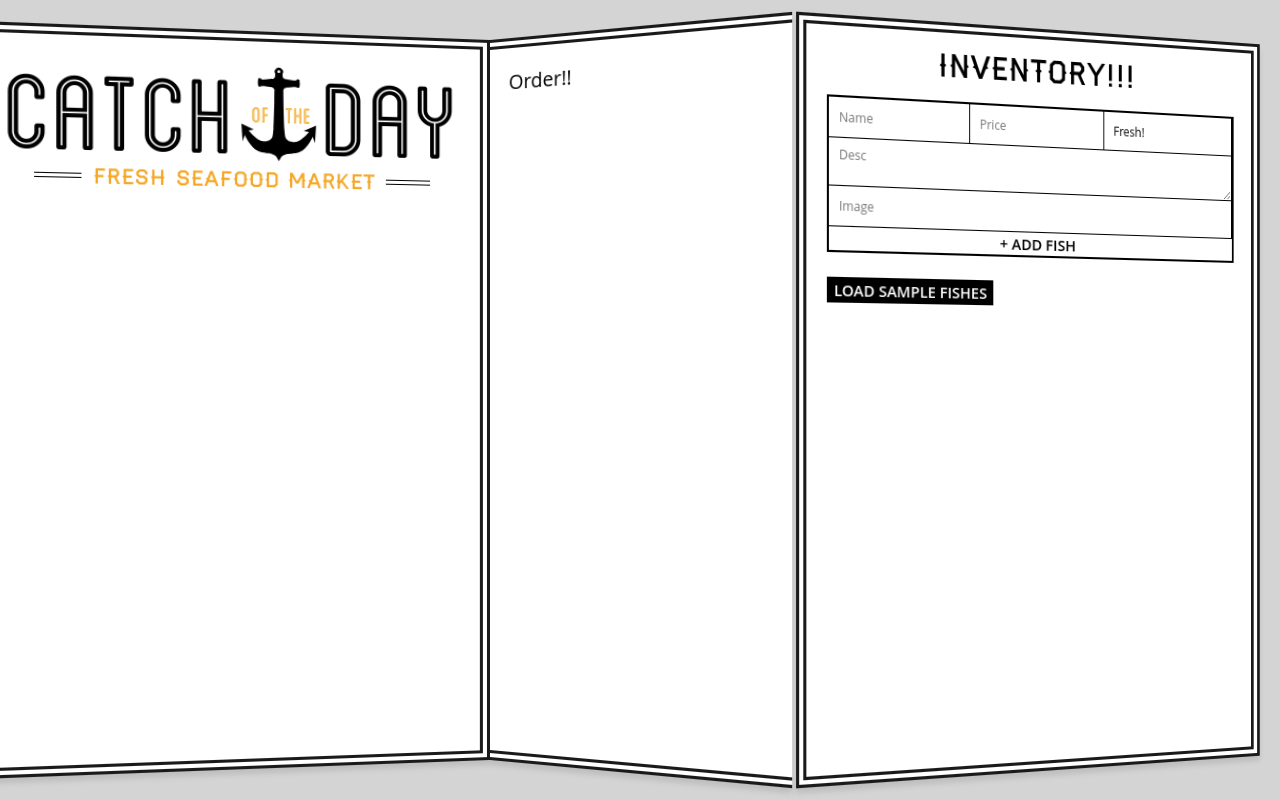
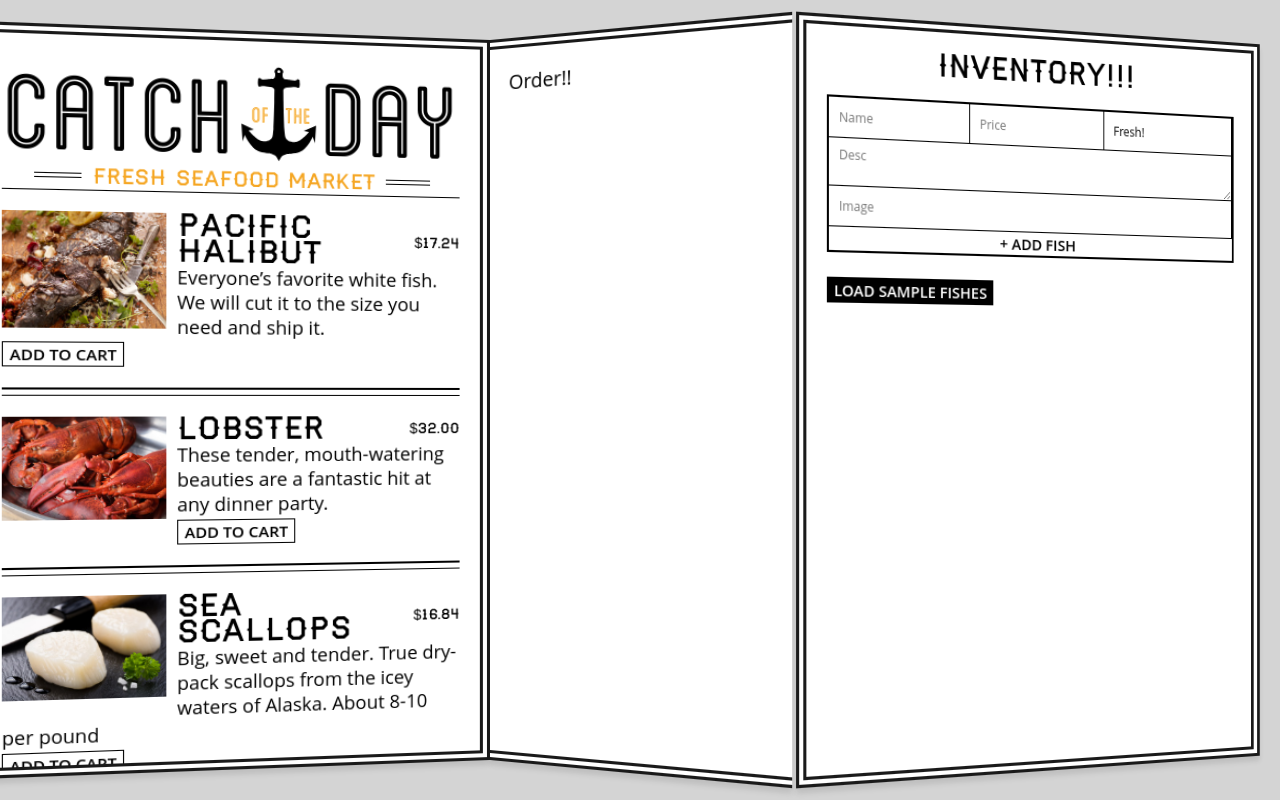
Before and after one commit to mamunur121/catch-of-the-day, a React (Create React App) app: page /store/1 in a window 1280 px wide. Both pictures are taken after a click on the button "LOAD SAMPLE FISHES". Shown: the top 800 px of the page. Built offline with nearby package versions, Linux system fonts and the light colour scheme.

Commit message:
displaying state with jsx

```diff
--- a/src/App.js
+++ b/src/App.js
@@ -3,7 +3,10 @@
 import Header from "./components/Header";
 import Order from "./components/Order";
 import Inventory from "./components/Inventory";
+import Fish from "./components/Fish";
+
 import sampleFishes from './sample-fishes';
+
 
 class App extends React.Component {
   state = {
@@ -25,7 +28,6 @@
   };
 
   loadSampleFishes = () => {
-    alert('Loading Sample');
     this.setState({
       fishes: sampleFishes
     });
@@ -35,6 +37,13 @@
         <div className='catch-of-the-day'>
           <div className='menu'>
             <Header tagline='FRESH SEAFOOD MARKET'/>
+            <ul className='fishes'>
+              {Object.keys(this.state.fishes).map(fish => (
+                  <Fish key={fish} details={this.state.fishes[fish]}>
+                    {fish}
+                  </Fish>
+              ))}
+            </ul>
           </div>
           <Order />
           <Inventory
--- /dev/null
+++ b/src/components/Fish.jsx
@@ -0,0 +1,24 @@
+import React from "react";
+import {formatPrice} from "../helpers";
+
+class Fish extends React.Component {
+  render() {
+    const {name, image, desc, price, status} = this.props.details;
+    return (
+        <li className='menu-fish'>
+          <img src={image} alt={name}/>
+          <h3 className='fish-name'>
+            {name}
+            <span className='price'>
+              {formatPrice(price)}
+            </span>
+          </h3>
+          <p>{desc}</p>
+          <button>Add to Cart</button>
+        </li>
+    )
+  }
+
+}
+
+export default Fish;
```
